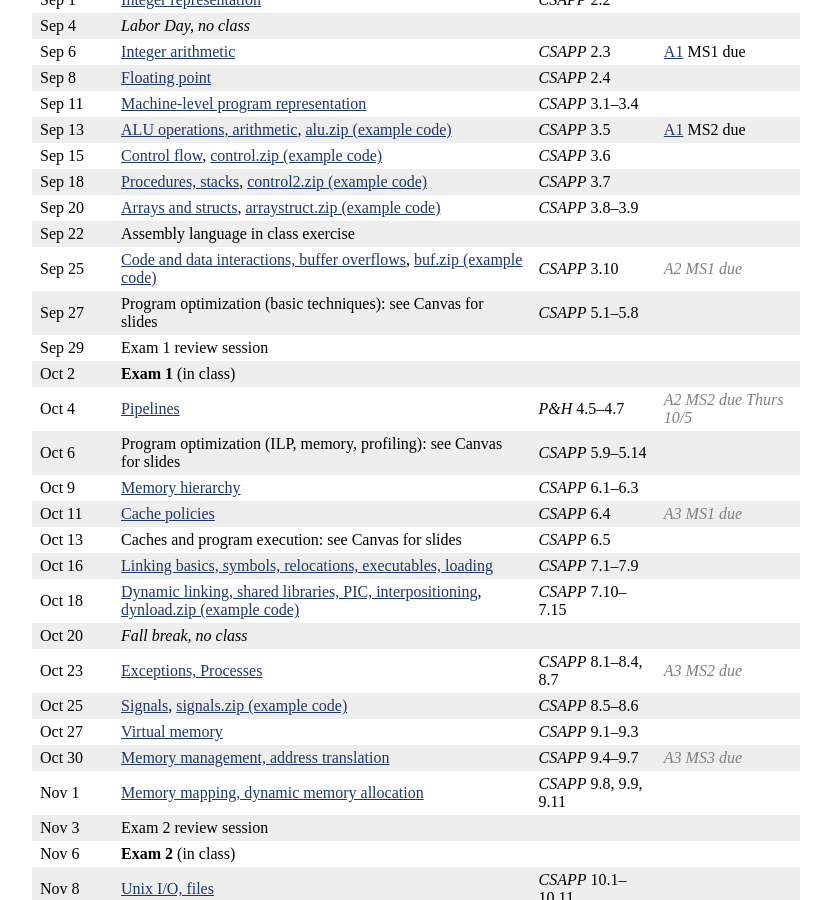
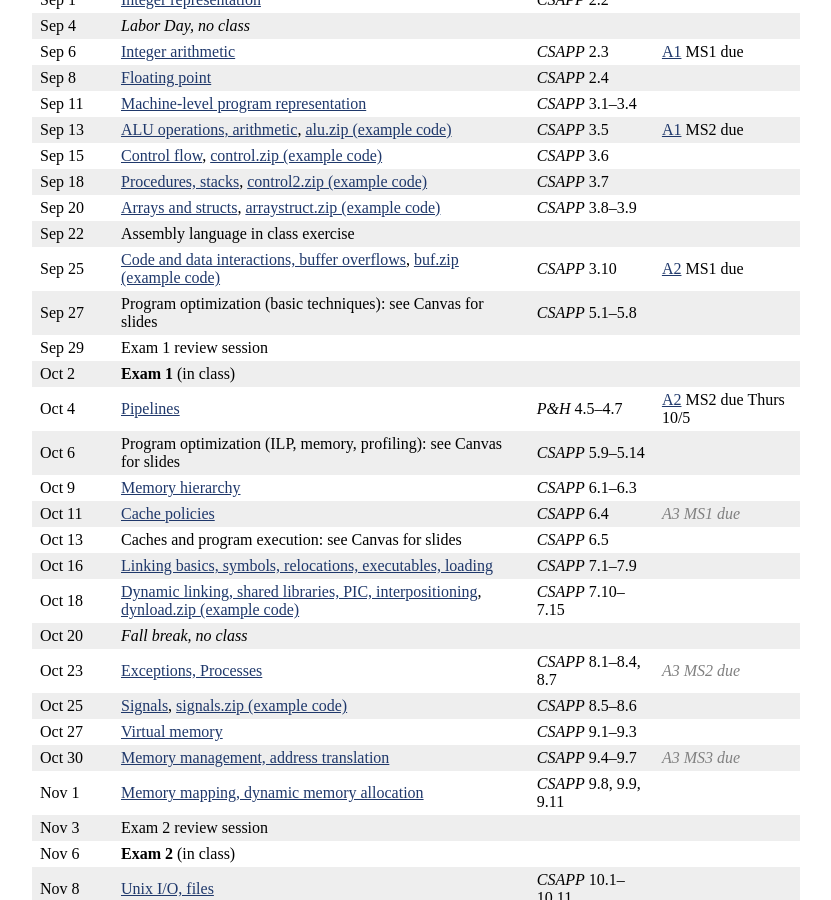
Before and after one commit to jhucsf/fall2023, a Jekyll site: the page built from schedule.md, in a window 1280 px wide and 900 px high, scrolled down 602 px. Shown: the whole window, without its empty margins (224-1055 px from the left). Built offline with Jekyll 4.4.1, drawn with Linux system fonts in a browser that asks for light colours.

Commit message:
make A2 milestones official on schedule

```diff
--- a/schedule.csv
+++ b/schedule.csv
@@ -11,11 +11,11 @@ Sep 15,"Control flow",lectures/lecture08-public.pdf,control.zip,*CSAPP* 3.6,
 Sep 18,"Procedures, stacks",lectures/lecture09-public.pdf,control2.zip,*CSAPP* 3.7,
 Sep 20,"Arrays and structs",lectures/lecture10-public.pdf,arraystruct.zip,*CSAPP* 3.8–3.9,
 Sep 22,"Assembly language in class exercise",,,
-Sep 25,"Code and data interactions, buffer overflows",lectures/lecture11-public.pdf,buf.zip,*CSAPP* 3.10,"<span class='tentative'>A2 MS1 due</span>"
+Sep 25,"Code and data interactions, buffer overflows",lectures/lecture11-public.pdf,buf.zip,*CSAPP* 3.10,"[A2](assign/assign02.html) MS1 due"
 Sep 27,"Program optimization (basic techniques): see Canvas for slides",,,*CSAPP* 5.1–5.8,
 Sep 29,"Exam 1 review session",
 Oct 2,"**Exam 1** (in class)",
-Oct 4,"Pipelines",lectures/lecture13-public.pdf,,"<i>P&amp;H</i> 4.5–4.7","<span class='tentative'>A2 MS2 due Thurs 10/5</span>"
+Oct 4,"Pipelines",lectures/lecture13-public.pdf,,"<i>P&amp;H</i> 4.5–4.7","[A2](assign/assign02.html) MS2 due Thurs 10/5"
 Oct 6,"Program optimization (ILP, memory, profiling): see Canvas for slides",,,*CSAPP* 5.9–5.14,
 Oct 9,"Memory hierarchy",lectures/lecture15-public.pdf,,*CSAPP* 6.1–6.3,
 Oct 11,"Cache policies",lectures/lecture16-public.pdf,,*CSAPP* 6.4,"<span class='tentative'>A3 MS1 due</span>"
--- a/schedule.md
+++ b/schedule.md
@@ -39,11 +39,11 @@ Sep 15 | [Control flow](lectures/lecture08-public.pdf), [control.zip (example co
 Sep 18 | [Procedures, stacks](lectures/lecture09-public.pdf), [control2.zip (example code)](lectures/control2.zip) | *CSAPP* 3.7 |
 Sep 20 | [Arrays and structs](lectures/lecture10-public.pdf), [arraystruct.zip (example code)](lectures/arraystruct.zip) | *CSAPP* 3.8–3.9 |
 Sep 22 | Assembly language in class exercise |  |
-Sep 25 | [Code and data interactions, buffer overflows](lectures/lecture11-public.pdf), [buf.zip (example code)](lectures/buf.zip) | *CSAPP* 3.10 | <span class='tentative'>A2 MS1 due</span>
+Sep 25 | [Code and data interactions, buffer overflows](lectures/lecture11-public.pdf), [buf.zip (example code)](lectures/buf.zip) | *CSAPP* 3.10 | [A2](assign/assign02.html) MS1 due
 Sep 27 | Program optimization (basic techniques): see Canvas for slides | *CSAPP* 5.1–5.8 |
 Sep 29 | Exam 1 review session |  |
 Oct 2 | **Exam 1** (in class) |  |
-Oct 4 | [Pipelines](lectures/lecture13-public.pdf) | <i>P&amp;H</i> 4.5–4.7 | <span class='tentative'>A2 MS2 due Thurs 10/5</span>
+Oct 4 | [Pipelines](lectures/lecture13-public.pdf) | <i>P&amp;H</i> 4.5–4.7 | [A2](assign/assign02.html) MS2 due Thurs 10/5
 Oct 6 | Program optimization (ILP, memory, profiling): see Canvas for slides | *CSAPP* 5.9–5.14 |
 Oct 9 | [Memory hierarchy](lectures/lecture15-public.pdf) | *CSAPP* 6.1–6.3 |
 Oct 11 | [Cache policies](lectures/lecture16-public.pdf) | *CSAPP* 6.4 | <span class='tentative'>A3 MS1 due</span>
```
